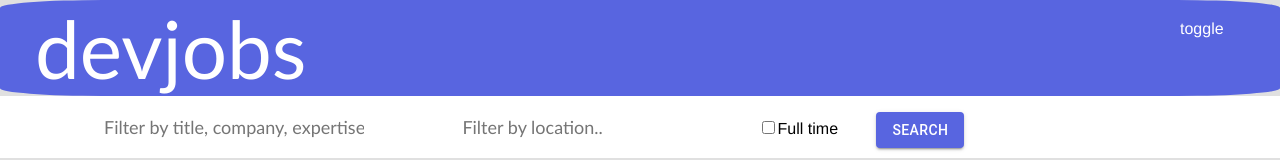
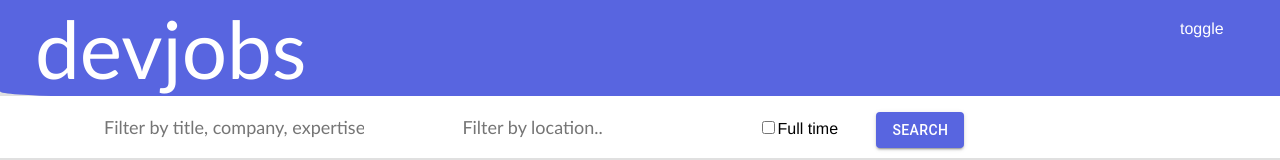
Before and after one commit to nikitagawde10/Job-Board-powered-by-Github-Jobs, a React (Create React App) app: page / in a window 1280 px wide. Shown: the top 160 px of the page. Built offline with nearby package versions, Linux system fonts and the light colour scheme; no server answers.

Commit message:
Update App.css

```diff
--- a/src/App.css
+++ b/src/App.css
@@ -8,7 +8,6 @@
 	}
 }
 .toggle{
-  /* margin-right: 3%; */
   float: right;
   width: 100px;
   height: 50px;
@@ -19,7 +18,7 @@
   font-family: 'Gill Sans', 'Gill Sans MT', Calibri, 'Trebuchet MS', sans-serif;
   background-color: #5865E0;
   font-size: 80px;
-  border-radius: 8%;
+  border-bottom-left-radius:5%;
   padding-left: 35px;
   color: white;
   text-align: left;
@@ -96,9 +95,7 @@ input[type=text]:focus {
 }
 .CompanyImage img {
   border-radius: 50%;
-  /* border: 2px solid red; */
 }
-
 
 #TCE{
   margin-left: 5%;
```
